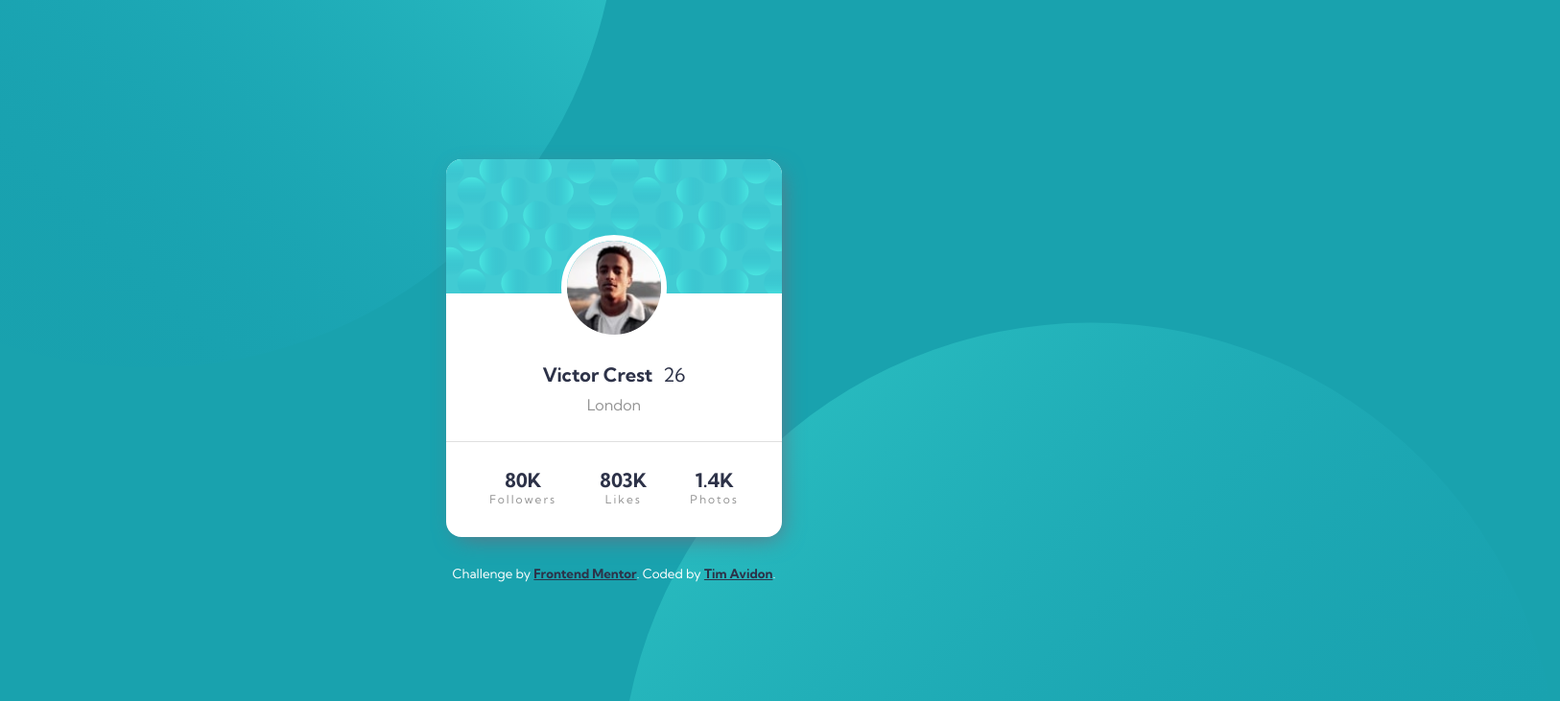
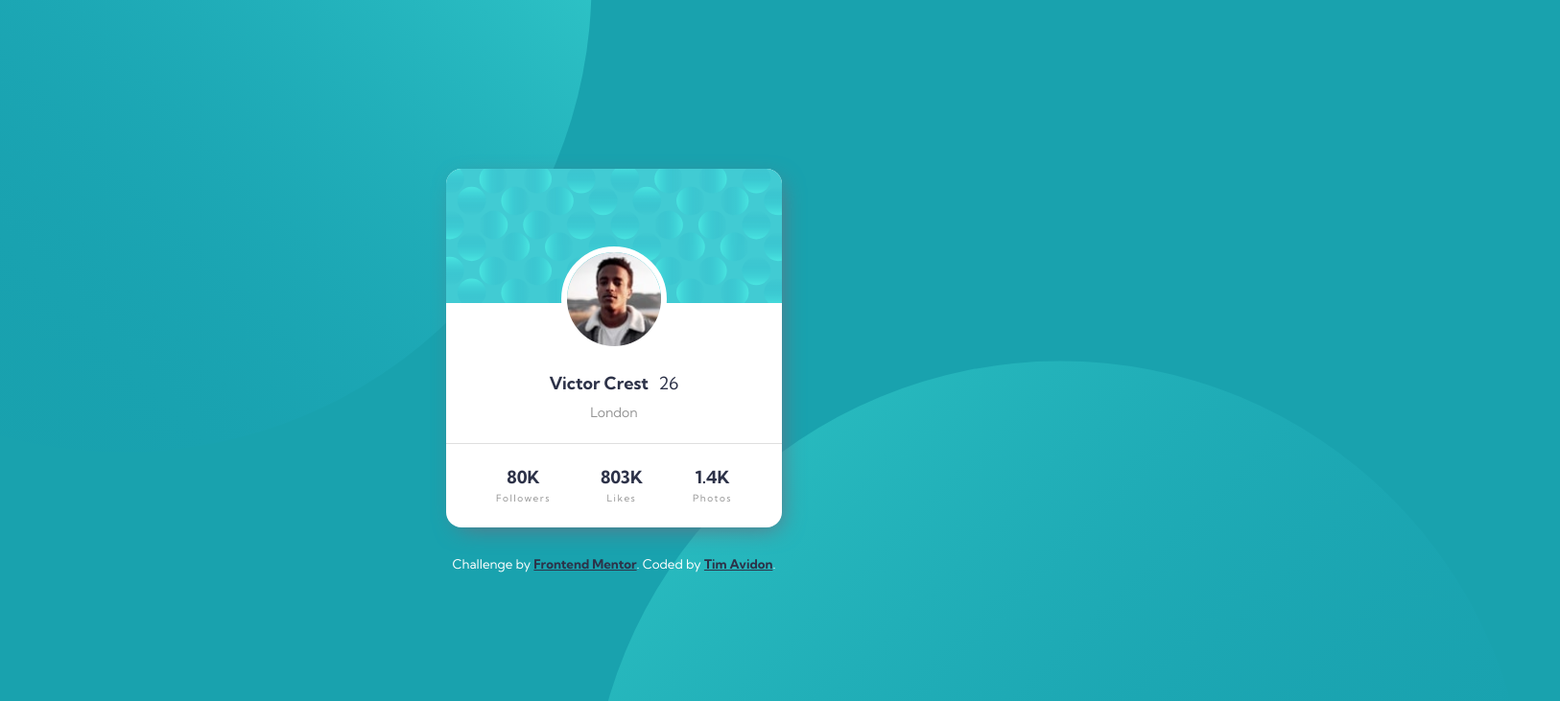
Before and after one commit to timavidon/Profile-card-component, a plain HTML site: page index.html in a window 1280 px wide. Shown: the top 731 px of the page at 96% size, 1626 px wide, since content can reach past the window. Drawn offline with Linux system fonts and the light colour scheme.

Commit message:
Update styles.css

```diff
--- a/styles.css
+++ b/styles.css
@@ -12,9 +12,10 @@
   --ff-primary: "Kumbh Sans", sans-serif;
 
   /* Font sizes */
-  --fs-300: 0.75rem;
+  --fs-200: 0.625rem;
+  --fs-300: 0.875rem;
   --fs-400: 1rem;
-  --fs-600: 1.25rem;
+  --fs-700: 1.125rem;
 
   /* Font weights */
   --fw-regular: 400;
@@ -64,13 +65,13 @@ body {
 }
 
 .bg-pattern-top {
-  bottom: 52%;
-  right: 49.7%;
+  bottom: 41%;
+  right: 51.8%;
 }
 
 .bg-pattern-bottom {
-  top: 42%;
-  left: 50.5%;
+  top: 47%;
+  left: 48%;
 }
 
 .proile-card {
@@ -91,7 +92,7 @@ body {
 
 .profile__img {
   position: absolute;
-  top: 34%;
+  top: 36.5%;
   right: 50%;
   transform: translate(50%, -50%);
   border-radius: 100vw;
@@ -99,7 +100,7 @@ body {
 }
 
 .profile__name {
-  font-size: var(--fs-600);
+  font-size: var(--fs-700);
   margin-top: 4.5rem;
   color: var(--very-dark-desaturated-blue);
 }
@@ -110,12 +111,13 @@ body {
 }
 
 .profile__city {
+  font-size: var(--fs-300);
   margin-top: 0.6rem;
 }
 
 .divider {
   height: 1px;
-  margin-block: 1.7rem;
+  margin-block: 1.44rem;
   background-color: var(--dark-gray);
   opacity: 0.3;
 }
@@ -124,17 +126,18 @@ body {
   display: flex;
   justify-content: space-evenly;
   align-items: center;
-  padding-bottom: 2rem;
+  padding-bottom: 1.5rem;
 }
 
 .stat__number {
-  font-size: var(--fs-600);
+  font-size: var(--fs-700);
   color: var(--very-dark-desaturated-blue);
+  margin-bottom: 0.25rem;
 }
 
 .stat__type {
-  letter-spacing: 2px;
-  font-size: var(--fs-300);
+  letter-spacing: 0.09375rem;
+  font-size: var(--fs-200);
 }
 
 .attribution {
```
